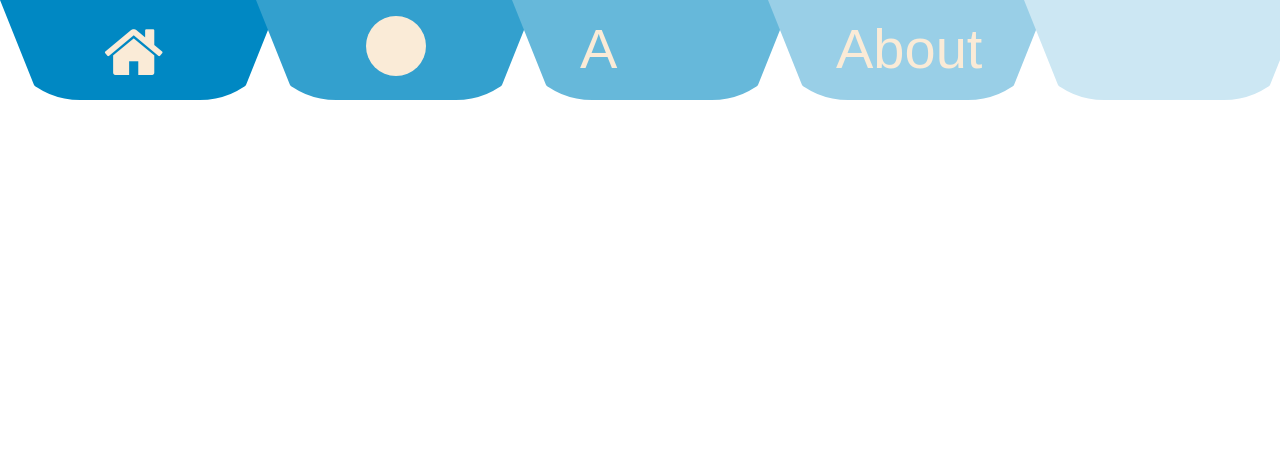
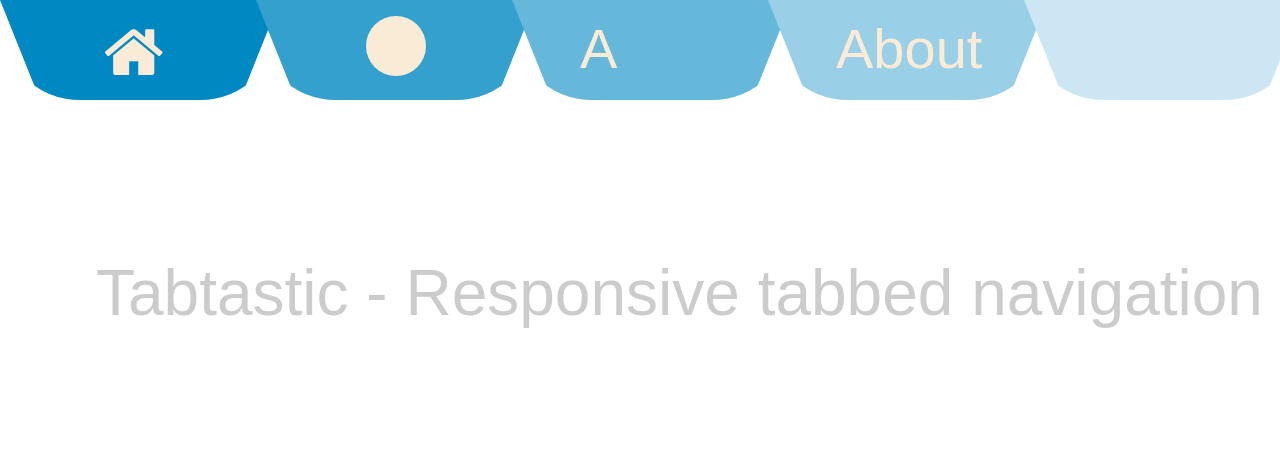
Before and after one commit to alnoorp/tabtastic, a plain HTML site: page index.html in a window 1280 px wide. Shown: the top 465 px of the page. Drawn offline with nearby package versions, Linux system fonts and the light colour scheme.

Commit message:
add title

```diff
--- a/css/style.css
+++ b/css/style.css
@@ -4,6 +4,13 @@ html {
 
 body {
   height: 100%;
+}
+
+.main {
+  padding-top: 2em;
+  padding-left: 1em;
+  font-size: 2em;
+  color: #CCC;
 }
 
 .tab-container {
--- a/index.html
+++ b/index.html
@@ -10,15 +10,6 @@
 </head>
 
 <body>
-
-<!--   <div class="tab-container">
-    <div class="shade-container">
-      <div class="shade">
-      </div>
-      <div class="shade-handle pos_1">
-      </div>
-    </div>
-  </div> -->
 
   <div class="shade page_1">
     <div class="shade-content">
@@ -62,6 +53,10 @@
     <div class="handle-text"></div>
   </div>
 
+  <div class="main">
+    <p class="main">Tabtastic - Responsive tabbed navigation<p>
+  </div>
+
   <script src="http://code.jquery.com/jquery-latest.js"></script>
   <script src="http://ajax.googleapis.com/ajax/libs/jquery/2.0.2/jquery.min.js"></script>
   <script src="js/app.js"></script>
```
